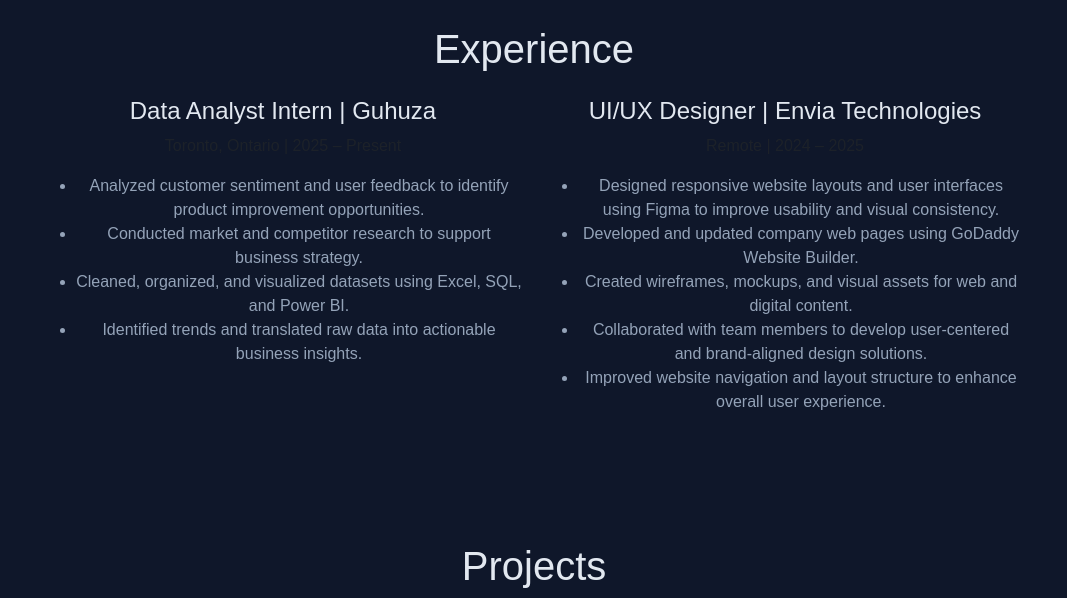
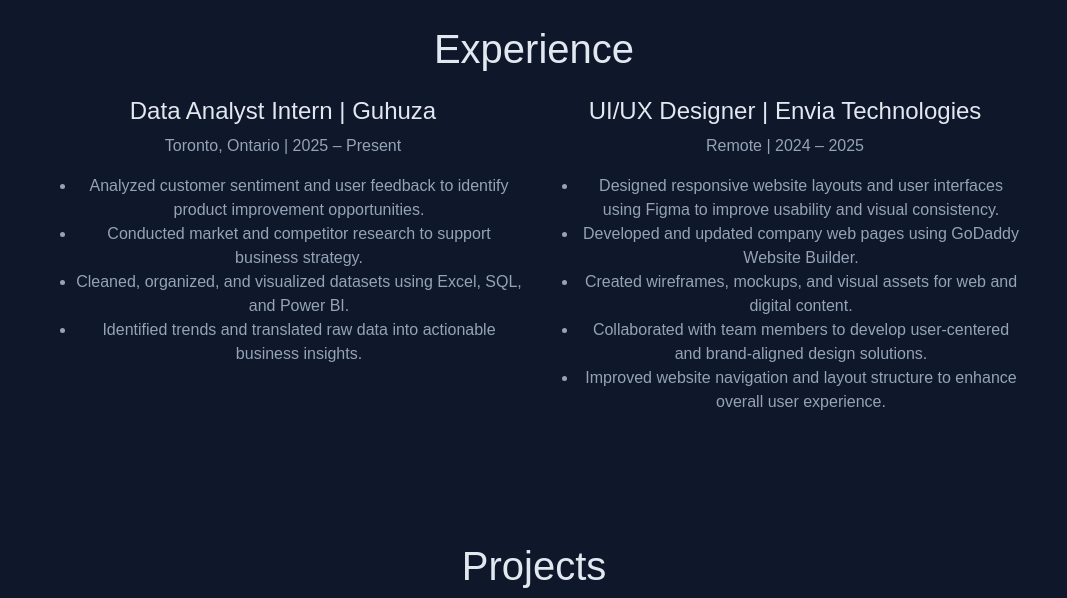
Before and after one commit to sahindaMaharjan/Porfolio, a website: page index.html in a window 1280 px wide. Shown: the part 820-1418 px from the top of the page, without its empty margins (106-1173 px from the left). Drawn offline with nearby package versions, Linux system fonts and the light colour scheme; a web font is replaced by a local one.

Commit message:
unmuted some texts

```diff
--- a/index.html
+++ b/index.html
@@ -99,7 +99,7 @@
                 <div class="row p-3">
                     <div class="col-sm-6">
                         <h4>Data Analyst Intern | Guhuza</h4>
-                        <p class="text-muted">Toronto, Ontario | 2025 – Present</p>
+                        <p >Toronto, Ontario | 2025 – Present</p>
 
                         <ul>
                             <li>Analyzed customer sentiment and user feedback to identify product improvement
@@ -112,7 +112,7 @@
 
                     <div class="col-sm-6">
                         <h4>UI/UX Designer | Envia Technologies</h4>
-                        <p class="text-muted">Remote | 2024 – 2025</p>
+                        <p >Remote | 2024 – 2025</p>
 
                         <ul>
                             <li>Designed responsive website layouts and user interfaces using Figma to improve usability and
```
